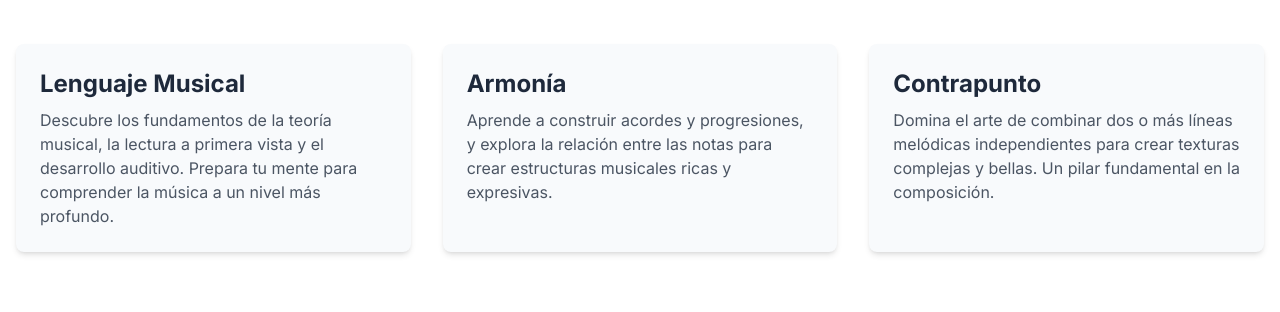
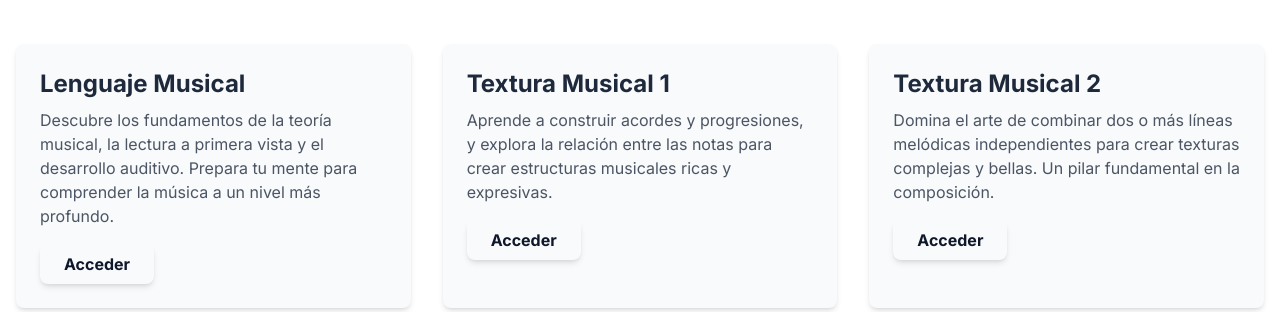
Before and after one commit to johanparilli/cmsb, a plain HTML site: page index.html in a window 1280 px wide. Shown: the part 640-952 px from the top of the page. Drawn offline with nearby package versions, Linux system fonts and the light colour scheme.

Commit message:
Update index.html

```diff
--- a/index.html
+++ b/index.html
@@ -62,20 +62,40 @@
                         <p class="text-gray-600">
                             Descubre los fundamentos de la teoría musical, la lectura a primera vista y el desarrollo auditivo. Prepara tu mente para comprender la música a un nivel más profundo.
                         </p>
+                        <!-- Botón de acceso -->
+                        <div class="mt-4">
+                            <!-- Nota: Cambia la URL si es diferente -->
+                            <a href="https://clases.johanparilli.com/b/lenguajemusical1" class="inline-block bg-custom-gold text-slate-900 font-bold py-2 px-6 rounded-lg shadow-md hover:bg-yellow-300 transition-colors">
+                                Acceder
+                            </a>
+                        </div>
                     </div>
                     <!-- Armonía Card -->
                     <div class="bg-slate-50 p-6 rounded-lg shadow-md hover:shadow-xl transition-shadow duration-300 transform hover:-translate-y-1">
-                        <h4 class="text-2xl font-bold text-custom-dark mb-2">Armonía</h4>
+                        <h4 class="text-2xl font-bold text-custom-dark mb-2">Textura Musical 1</h4>
                         <p class="text-gray-600">
                             Aprende a construir acordes y progresiones, y explora la relación entre las notas para crear estructuras musicales ricas y expresivas.
                         </p>
+                        <!-- Botón de acceso -->
+                        <div class="mt-4">
+                            <a href="https://clases.johanparilli.com/b/texturamusical1" class="inline-block bg-custom-gold text-slate-900 font-bold py-2 px-6 rounded-lg shadow-md hover:bg-yellow-300 transition-colors">
+                                Acceder
+                            </a>
+                        </div>
                     </div>
                     <!-- Contrapunto Card -->
                     <div class="bg-slate-50 p-6 rounded-lg shadow-md hover:shadow-xl transition-shadow duration-300 transform hover:-translate-y-1">
-                        <h4 class="text-2xl font-bold text-custom-dark mb-2">Contrapunto</h4>
+                        <h4 class="text-2xl font-bold text-custom-dark mb-2">Textura Musical 2</h4>
                         <p class="text-gray-600">
                             Domina el arte de combinar dos o más líneas melódicas independientes para crear texturas complejas y bellas. Un pilar fundamental en la composición.
                         </p>
+                        <!-- Botón de acceso -->
+                        <div class="mt-4">
+                            <!-- Nota: Cambia la URL si es diferente -->
+                            <a href="https://clases.johanparilli.com/b/texturamusical2" class="inline-block bg-custom-gold text-slate-900 font-bold py-2 px-6 rounded-lg shadow-md hover:bg-yellow-300 transition-colors">
+                                Acceder
+                            </a>
+                        </div>
                     </div>
                 </div>
             </div>
```
